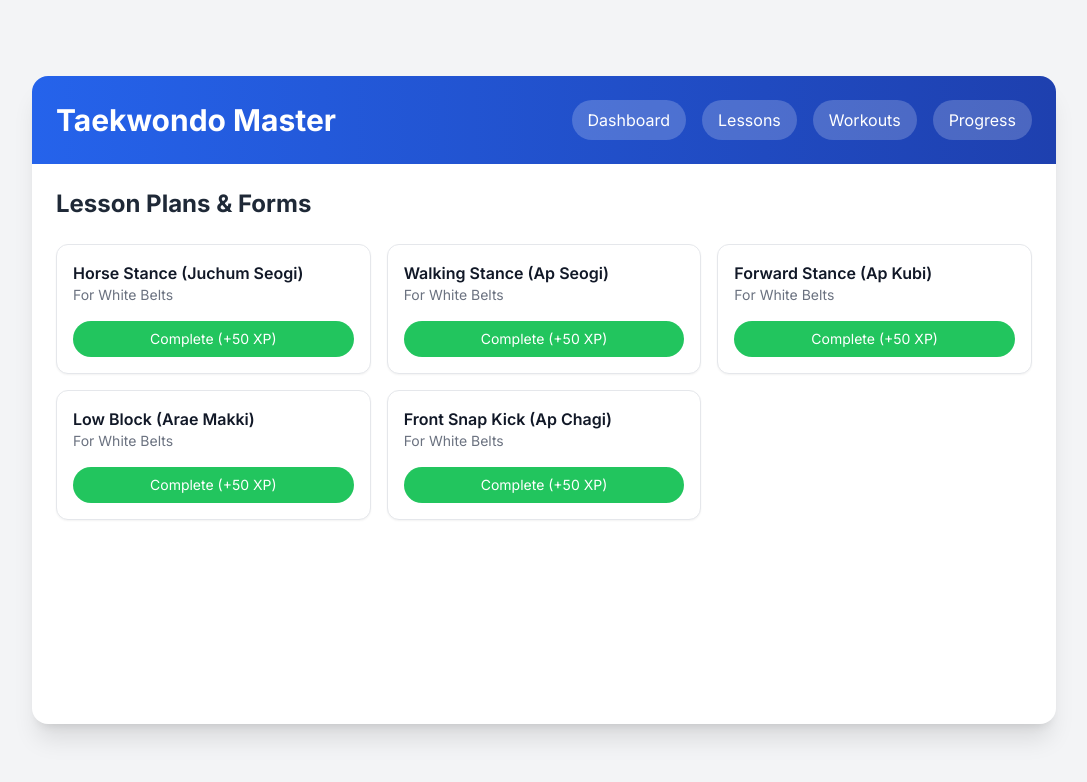
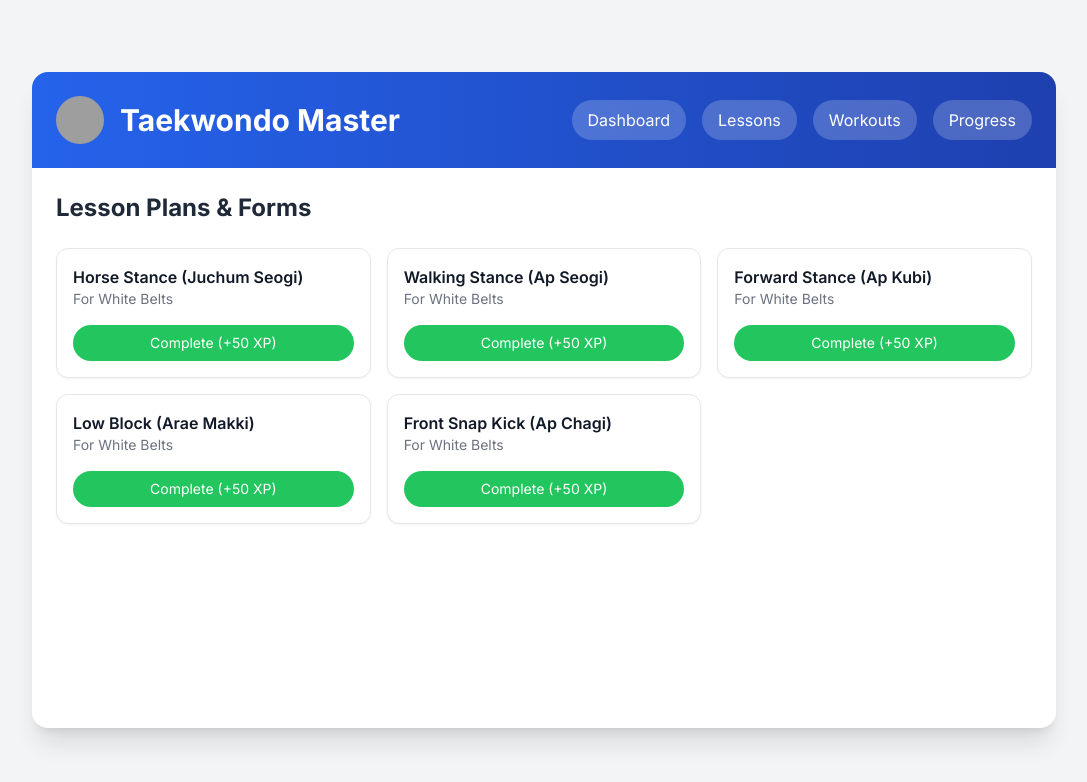
Before and after one commit to onemoresn/taekwondo-master-app, a plain HTML site: page index.html in a window 1280 px wide. Both pictures are taken after a click on the button "Lessons". Shown: the whole page, without its empty margins (96-1183 px from the left). Drawn offline with nearby package versions, Linux system fonts and the light colour scheme; grey boxes are pictures that could not be loaded.

Commit message:
index.html

```diff
--- a/index.html
+++ b/index.html
@@ -39,7 +39,11 @@
 
         <!-- Header -->
         <header class="p-6 bg-gradient-to-r from-blue-600 to-blue-800 text-white flex flex-col md:flex-row md:items-center justify-between">
-            <h1 class="text-3xl font-bold mb-4 md:mb-0">Taekwondo Master</h1>
+            <div class="flex items-center mb-4 md:mb-0">
+                <!-- Logo Placeholder -->
+                <img src="tkBoy4.png" alt="Taekwondo Master Logo" class="h-12 w-12 rounded-full mr-4">
+                <h1 class="text-3xl font-bold">Taekwondo Master</h1>
+            </div>
             <nav class="flex flex-row space-x-4">
                 <button id="dashboard-btn" class="nav-btn px-4 py-2 rounded-full bg-white bg-opacity-20 hover:bg-opacity-30 transition">Dashboard</button>
                 <button id="lessons-btn" class="nav-btn px-4 py-2 rounded-full bg-white bg-opacity-20 hover:bg-opacity-30 transition">Lessons</button>
@@ -100,6 +104,7 @@
             dailyMissionCompleted: false,
         };
 
+        // Updated belt ranks with Black Stripe before Double Black Stripe
         const beltRanks = [
             { belt: "White", xpLevel: 0 },
             { belt: "Yellow Stripe", xpLevel: 1000 },
@@ -108,15 +113,18 @@
             { belt: "Green", xpLevel: 8000 },
             { belt: "Blue Stripe", xpLevel: 12000 },
             { belt: "Blue", xpLevel: 16000 },
-            { belt: "Red Stripe", xpLevel: 21000 },
-            { belt: "Red", xpLevel: 27000 },
-            { belt: "Black Stripe", xpLevel: 35000 },
+            { belt: "Brown Stripe", xpLevel: 19000 },
+            { belt: "Brown", xpLevel: 22000 },
+            { belt: "Red Stripe", xpLevel: 26000 },
+            { belt: "Red", xpLevel: 30000 },
+            { belt: "Black Stripe", xpLevel: 34000 }, // Position changed
+            { belt: "Double Black Stripe", xpLevel: 38000 }, // Position changed
             { belt: "Black 1st Dan", xpLevel: 45000 },
             { belt: "Black 2nd Dan", xpLevel: 60000 },
             { belt: "Black 3rd Dan", xpLevel: 80000 },
         ];
 
-        // All lessons and forms available in the app
+        // All lessons and forms available in the app, with updated belt mappings
         const allLessons = [
             // White Belt Lessons
             { id: 'white-stance-1', title: 'Horse Stance (Juchum Seogi)', xp: 50, belt: 'White' },
@@ -150,17 +158,32 @@
             { id: 'form-taegeuk-6', title: 'Taegeuk Yuk Jang (Form 6)', xp: 100, belt: 'Blue' },
             { id: 'blue-stance-1', title: 'Tiger Stance (Beom Seogi)', xp: 50, belt: 'Blue' },
 
+            // Brown Stripe Lessons
+            { id: 'brown-stripe-form', title: 'Poomsae Chil Jang (Form 7)', xp: 100, belt: 'Brown Stripe' },
+
+            // Brown Belt Lessons
+            { id: 'brown-belt-form', title: 'Poomsae Pal Jang (Form 8)', xp: 100, belt: 'Brown' },
+
             // Red Stripe Lessons
-            { id: 'form-taegeuk-7', title: 'Taegeuk Chil Jang (Form 7)', xp: 100, belt: 'Red Stripe' },
+            { id: 'red-stripe-form', title: 'Hwarang Form', xp: 100, belt: 'Red Stripe' },
 
             // Red Belt Lessons
-            { id: 'form-taegeuk-8', title: 'Taegeuk Pal Jang (Form 8)', xp: 100, belt: 'Red' },
+            { id: 'red-belt-form', title: 'Choi Yong Form', xp: 100, belt: 'Red' },
 
             // Black Stripe Lessons
-            { id: 'form-koryo', title: 'Koryo (Black Belt Form)', xp: 200, belt: 'Black Stripe' },
+            { id: 'black-stripe-form', title: 'Advanced Sparring Drills', xp: 150, belt: 'Black Stripe' },
+
+            // Double Black Stripe Lessons
+            { id: 'double-black-stripe-form', title: 'Koryo Poomsae', xp: 200, belt: 'Double Black Stripe' },
 
             // Black Belt 1st Dan Lessons
             { id: 'form-geumgang', title: 'Geumgang (Black Belt Form)', xp: 200, belt: 'Black 1st Dan' },
+
+            // Black Belt 2nd Dan Lessons
+            { id: 'form-jitae', title: 'Jitae (Black Belt Form)', xp: 250, belt: 'Black 2nd Dan' },
+
+            // Black Belt 3rd Dan Lessons
+            { id: 'form-cheonggwon', title: 'Cheonggwon (Black Belt Form)', xp: 300, belt: 'Black 3rd Dan' },
         ];
 
 
@@ -283,7 +306,7 @@
                                 <h4 class="font-semibold text-gray-900">${lesson.title}</h4>
                                 <p class="text-sm text-gray-500">For ${lesson.belt} Belts</p>
                             </div>
-                            <button class="complete-lesson-btn mt-4 px-4 py-2 bg-green-500 text-white rounded-full text-sm hover:bg-green-600 transition" data-xp="${lesson.xp}" data-task-type="${lesson.title.includes('Taegeuk') || lesson.title.includes('Koryo') ? 'forms' : 'lessons'}">Complete (+${lesson.xp} XP)</button>
+                            <button class="complete-lesson-btn mt-4 px-4 py-2 bg-green-500 text-white rounded-full text-sm hover:bg-green-600 transition" data-xp="${lesson.xp}" data-task-type="${lesson.title.includes('Poomsae') || lesson.title.includes('Hwarang') || lesson.title.includes('Choi Yong') || lesson.title.includes('Koryo') || lesson.title.includes('Geumgang') || lesson.title.includes('Jitae') || lesson.title.includes('Cheonggwon') ? 'forms' : 'lessons'}">Complete (+${lesson.xp} XP)</button>
                         </div>
                     `).join('')}
                 </div>
@@ -293,7 +316,7 @@
             document.querySelectorAll('.complete-lesson-btn').forEach(button => {
                 button.addEventListener('click', (e) => {
                     const xpAmount = parseInt(e.target.dataset.xp);
-                    const taskType = e.target.dataset.taskType;
+                    const taskType = e.target.dataset.task-type;
                     gainXP(xpAmount, 'Lesson completed!');
                     if (taskType === 'lessons') user.lessonsCompleted++;
                     if (taskType === 'forms') user.formsPracticed++;
```
